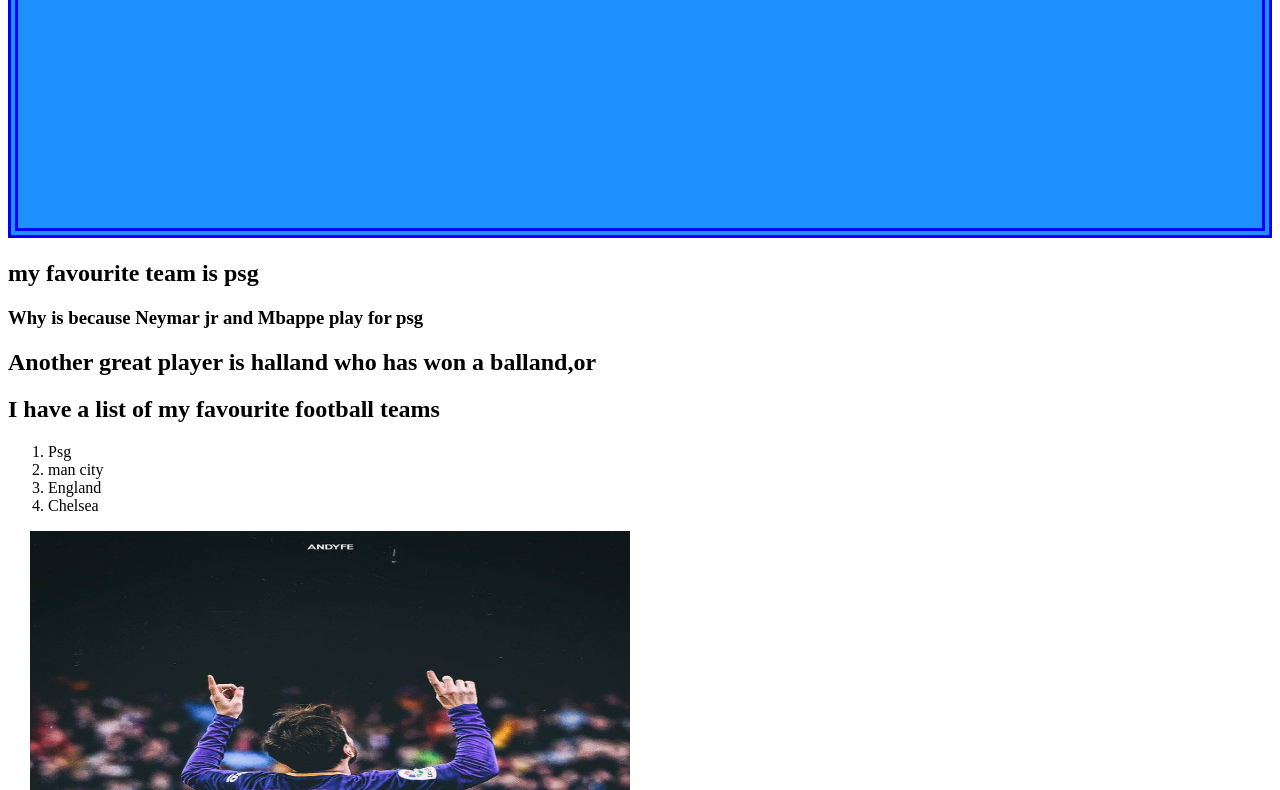
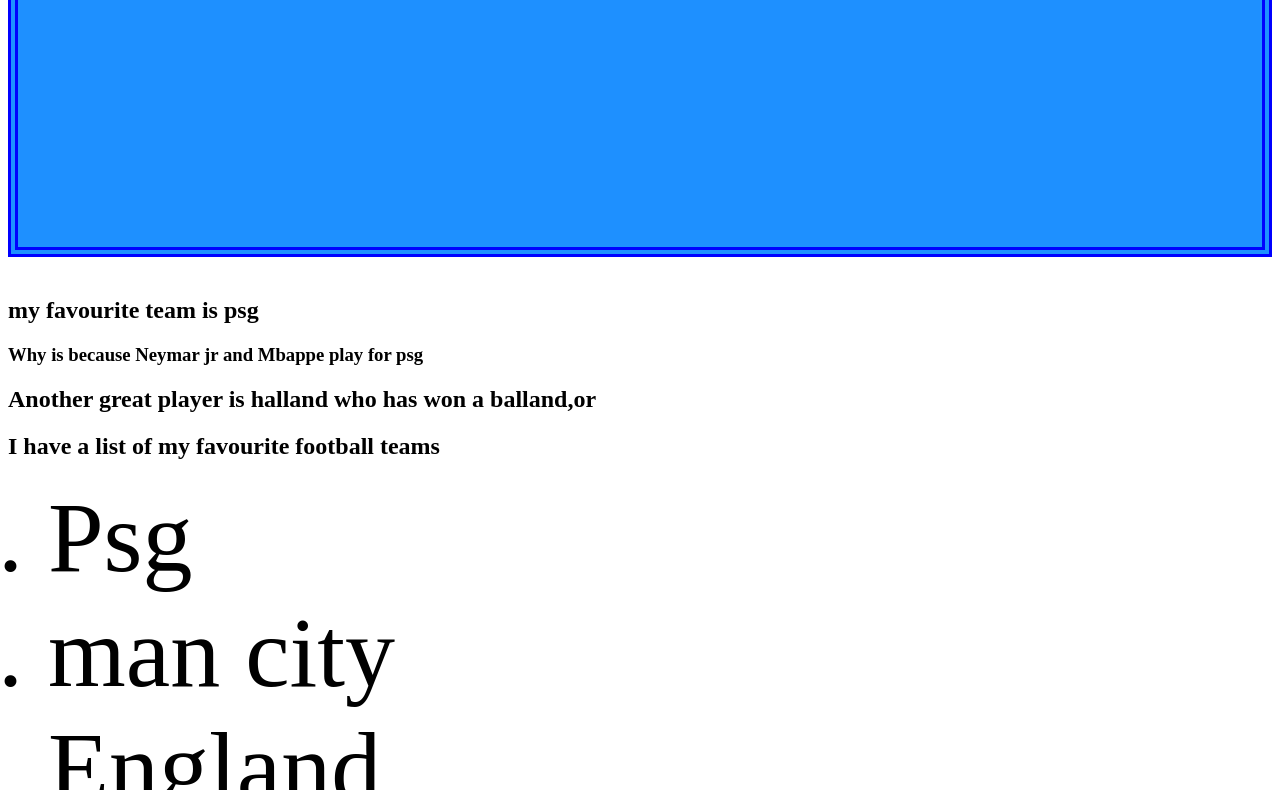
Before and after one commit to jasonokhaishie/football, a plain HTML site: page index.html in a window 1280 px wide. Shown: the part 163-953 px from the top of the page. Drawn offline with Linux system fonts and the light colour scheme.

Commit message:
feat footballers

```diff
--- a/index.html
+++ b/index.html
@@ -2,11 +2,12 @@
 <html>
 <head>
     <meta charset="UTF-8" />
-    <title>Football</title>
+       <title>Football</title>
+       <link rel="stylesheet" href="./style.css">
 </head>
 <body>
  <h1 style="color: darkorchid; background-color: dodgerblue; border: 10px double blue; padding: 30px;text-align: center;height: 300px; "
-    <h1>My favourite footballers</h1>
+    >My favourite footballers</h1>
     <h2>my favourite team is psg</h2>
     <h3>Why is because Neymar jr and Mbappe play for psg</h3>
     <h2>Another great player is halland who has won a balland,or</h2>
--- /dev/null
+++ b/style.css
@@ -0,0 +1,6 @@
+h1 {
+  font-size: 60px;
+}
+li {
+    font-size: 100px;
+}
```
